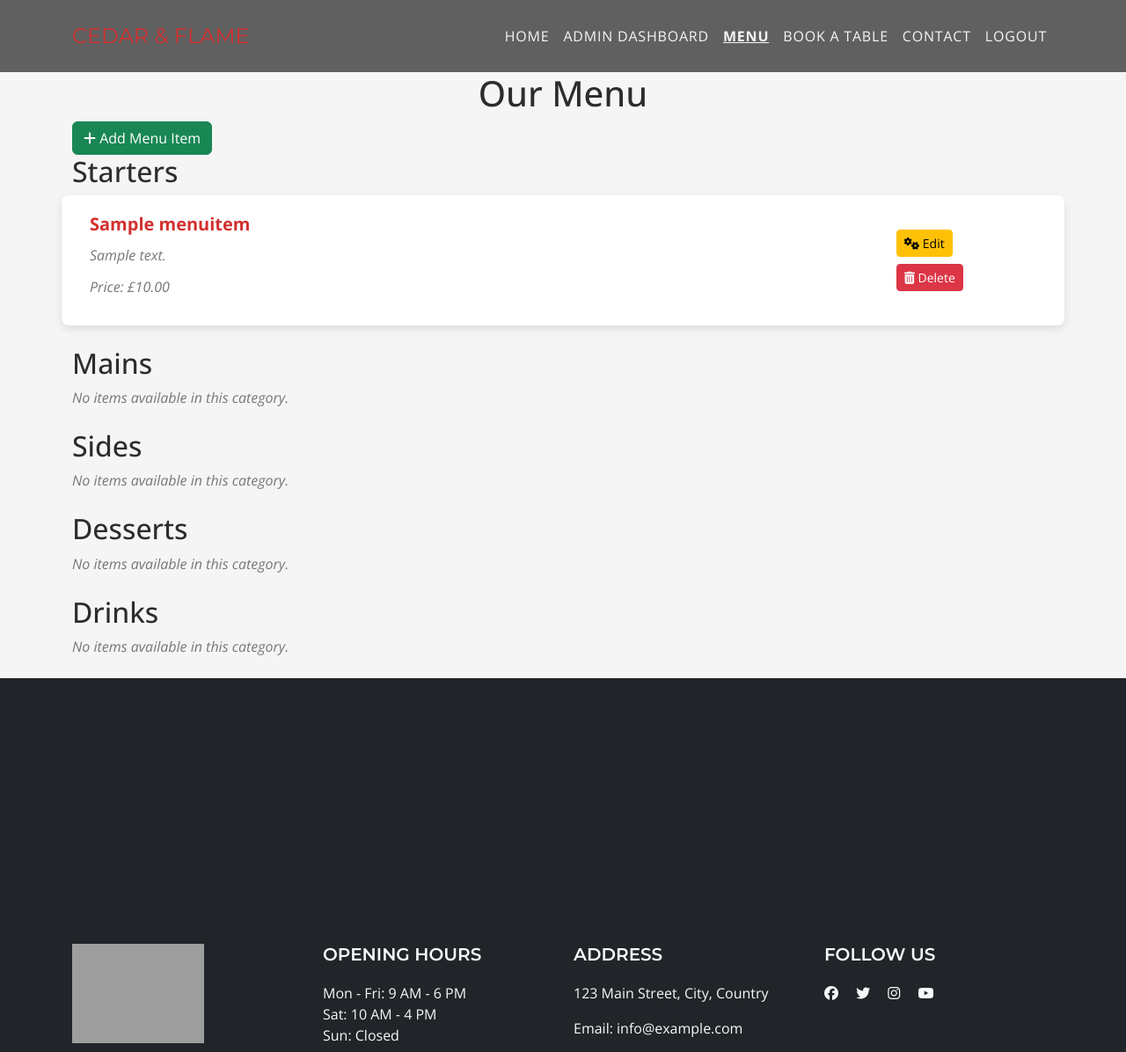
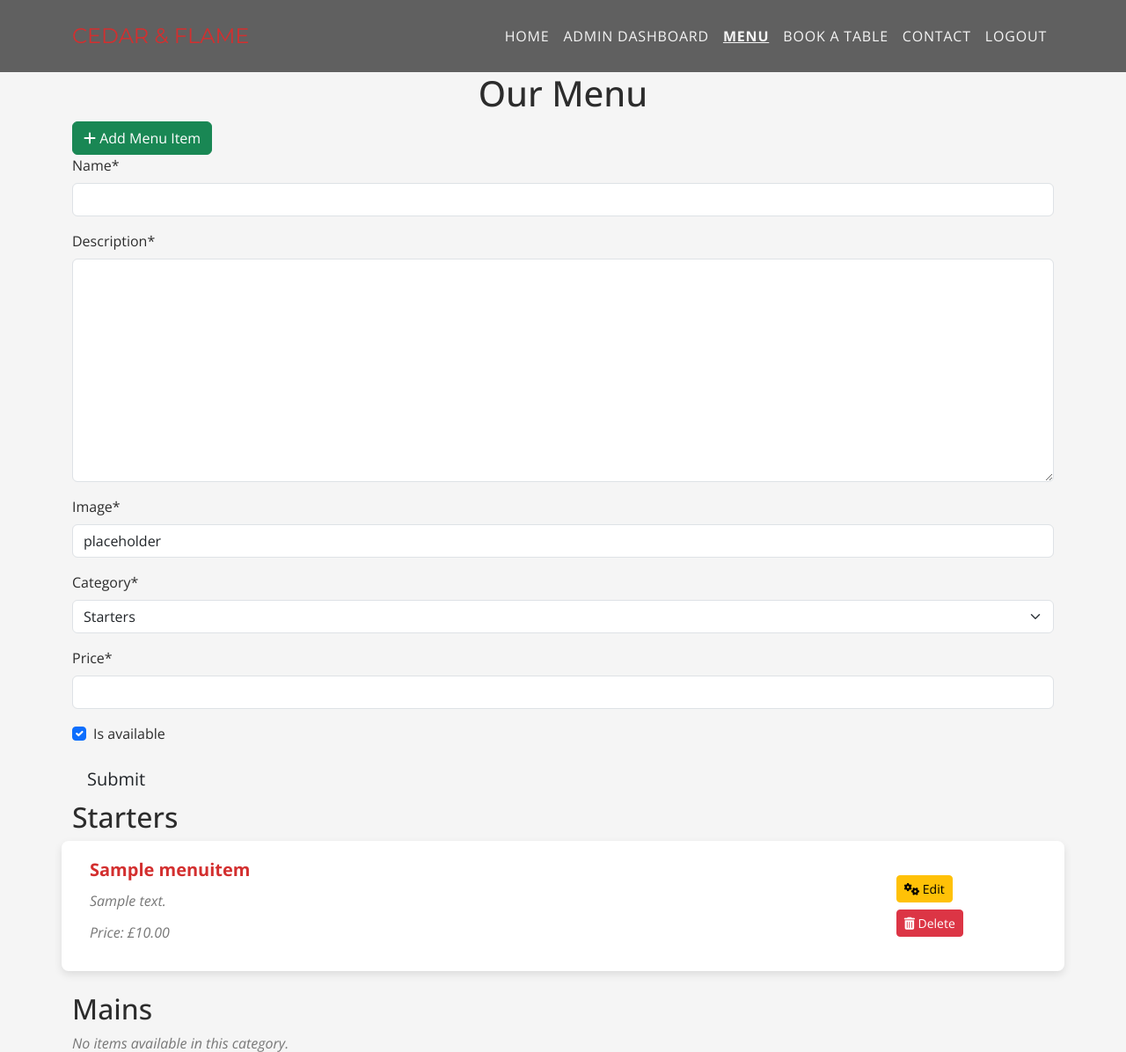
Before and after one commit to MFS4711/Restaurant-Web-App, a Django app: page /menu/ in a window 1280 px wide. Shown: the top 1196 px of the page at 88% size. Run offline with Django 4.2, Linux system fonts and the light colour scheme; a user stored in the database is signed in; tables that the repository leaves empty hold one stand-in row (values such as "Sample post"); some libraries are stand-ins or nearby versions; grey boxes are pictures that could not be loaded.

Commit message:
Create forms.py in menu app and add relaevant fields for menuitem model - amend view and template to display the form - crud to be implemented

```diff
--- /dev/null
+++ b/menu/forms.py
@@ -0,0 +1,7 @@
+from django import forms
+from .models import MenuItem
+
+class MenuItemForm(forms.ModelForm):
+    class Meta:
+        model = MenuItem
+        fields = ('name', 'description', 'image', 'category', 'price', 'is_available',)
--- a/menu/templates/menu/menu.html
+++ b/menu/templates/menu/menu.html
@@ -1,6 +1,8 @@
 {% extends "base.html" %}
 
 {% block content %}
+
+{% load crispy_forms_tags %}
 
 <div class="container">
 
@@ -14,6 +16,14 @@
             <i class="fas fa-plus"></i> Add Menu Item
         </a>
     </div>
+
+    <form method="POST" id="menuItemForm">
+        {{ menu_item_form | crispy }}
+        {% csrf_token %}
+        <button id="submitButton" type="submit"
+          class="btn btn-signup btn-lg">Submit</button>
+      </form>
+
     {% endif %}
 
     {% for category_label, category_items in categorised_items %}
--- a/menu/views.py
+++ b/menu/views.py
@@ -1,6 +1,7 @@
 from django.shortcuts import render, get_object_or_404
 from django.views.generic import TemplateView
 from .models import MenuItem
+from .forms import MenuItemForm
 
 def homepage(request):
     """
@@ -28,8 +29,12 @@ def menu(request):
         category_items = menu_items.filter(category=category_value)
         categorised_items.append((category_label, category_items))
 
+    # Display form
+    menu_item_form = MenuItemForm
+
     context = {
         'categorised_items': categorised_items,
+        'menu_item_form': menu_item_form,
     }
 
     return render(request, "menu/menu.html", context)
```
